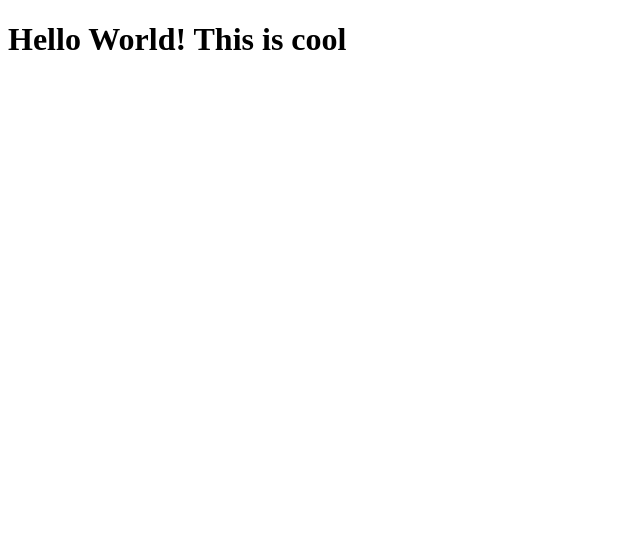
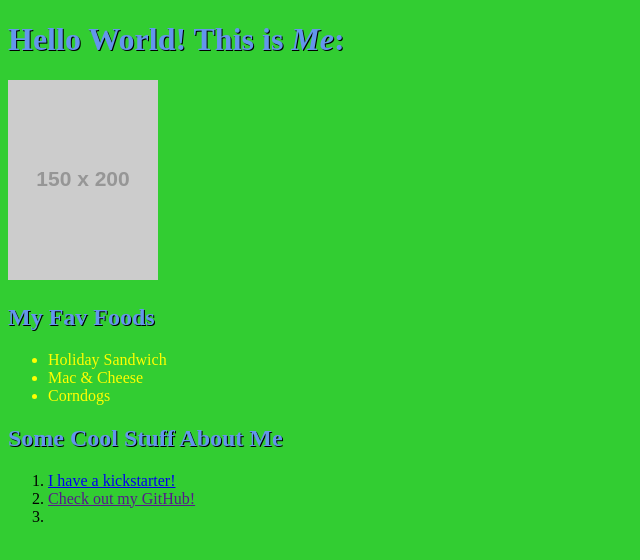
Before and after one commit to StevenPackard/summer2020-day-1, a plain HTML site: page index.html in a window 1280 px wide. Shown: the whole page, without its empty margins (0-640 px from the left). Drawn offline with Linux system fonts and the light colour scheme; placeholder pictures from the web are drawn by us.

Commit message:
Adds flair

```diff
--- a/index.html
+++ b/index.html
@@ -1,11 +1,35 @@
 <!DOCTYPE html>
 <html lang="en">
+
 <head>
   <meta charset="UTF-8">
   <meta name="viewport" content="width=device-width, initial-scale=1.0">
-  <title>Document</title>
+  <title>Hello World | About Me</title>
+  <link rel="stylesheet" href="style.css">
 </head>
+<style>
+  /* NOTE Internal style sheets */
+</style>
+
 <body>
-  <h1>Hello World! This is cool</h1>
+  <h1>Hello World! This is <i>Me</i>:</h1>
+  <img src="//placehold.it/150x200" alt="me placeholder" aria="">
+  <h2>My Fav Foods</h2>
+  <ul>
+    <li>Holiday Sandwich</li>
+    <li>Mac & Cheese</li>
+    <li>Corndogs</li>
+  </ul>
+
+  <h2>Some Cool Stuff About Me</h2>
+  <ol>
+    <li><a target="_blank" href="https://www.kickstarter.com">
+        I have a kickstarter!
+      </a></li>
+    <li><a target="_blank" href="">Check out my GitHub!</a></li>
+    <li></li>
+  </ol>
+
 </body>
+
 </html>
--- /dev/null
+++ b/style.css
@@ -0,0 +1,18 @@
+h1, h2, h3 {
+  color: cornflowerblue;
+  text-shadow: 1px 1px black;
+}
+
+ul li{
+color: yellow
+}
+
+.fancy {
+  font-weight: bold;
+  color: green;
+  font-size: 20pt;
+}
+
+body {
+  background-color: limegreen;
+}
```
